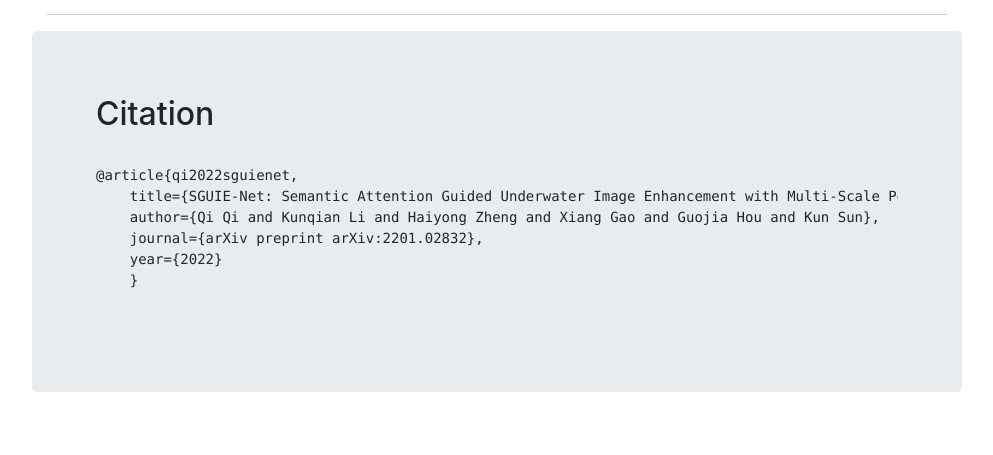
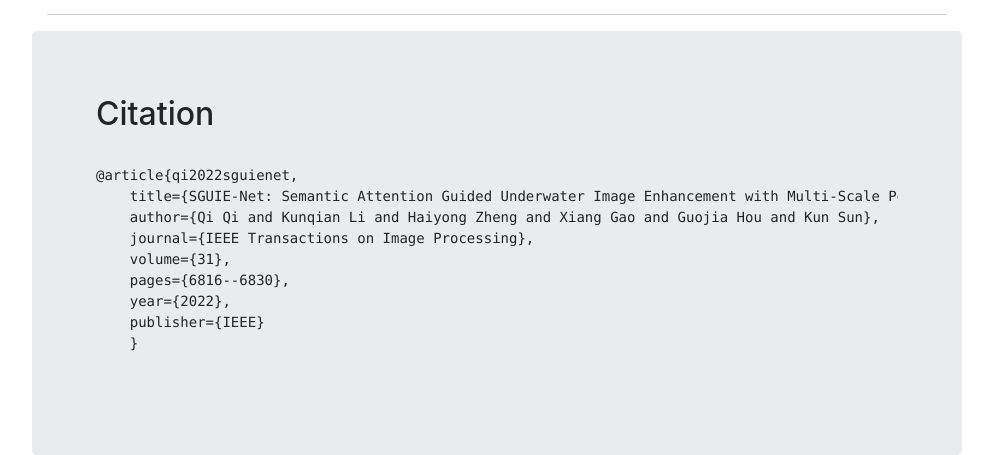
Before and after one commit to trentqq/test, a plain HTML site: page SGUIE-Net.html in a window 1280 px wide. Shown: the part 4858-5313 px from the top of the page, without its empty margins (143-1136 px from the left). Before the commit the page ends 5250 px from the top, so only its background shows below. Drawn offline with Linux system fonts and the light colour scheme.

Commit message:
update cite

```diff
--- a/SGUIE-Net.html
+++ b/SGUIE-Net.html
@@ -171,8 +171,11 @@
                             <pre>@article{qi2022sguienet,
     title={SGUIE-Net: Semantic Attention Guided Underwater Image Enhancement with Multi-Scale Perception},
     author={Qi Qi and Kunqian Li and Haiyong Zheng and Xiang Gao and Guojia Hou and Kun Sun},
-    journal={arXiv preprint arXiv:2201.02832},
-    year={2022}
+    journal={IEEE Transactions on Image Processing},
+    volume={31},
+    pages={6816--6830},
+    year={2022},
+    publisher={IEEE}
     }
                             </pre>
 
```
